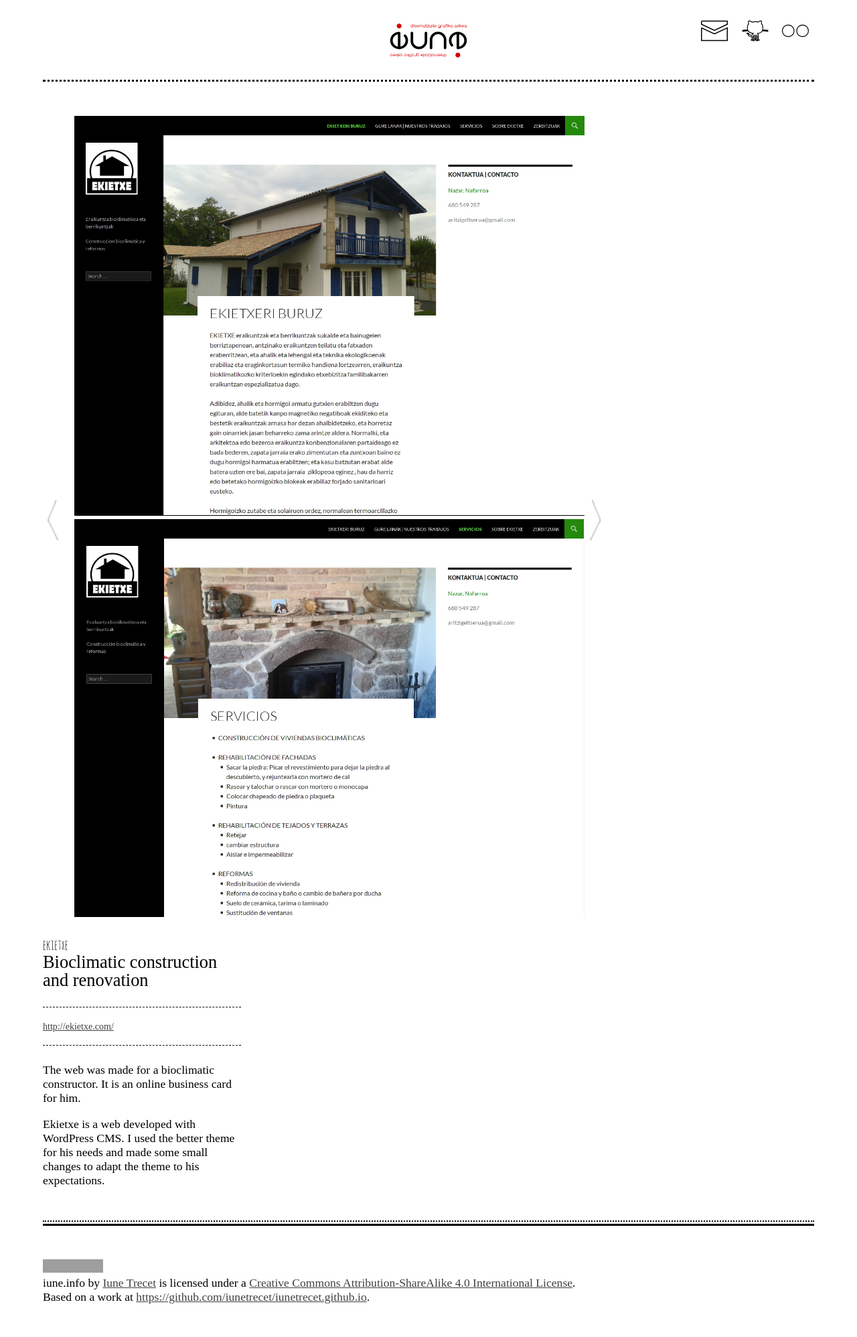
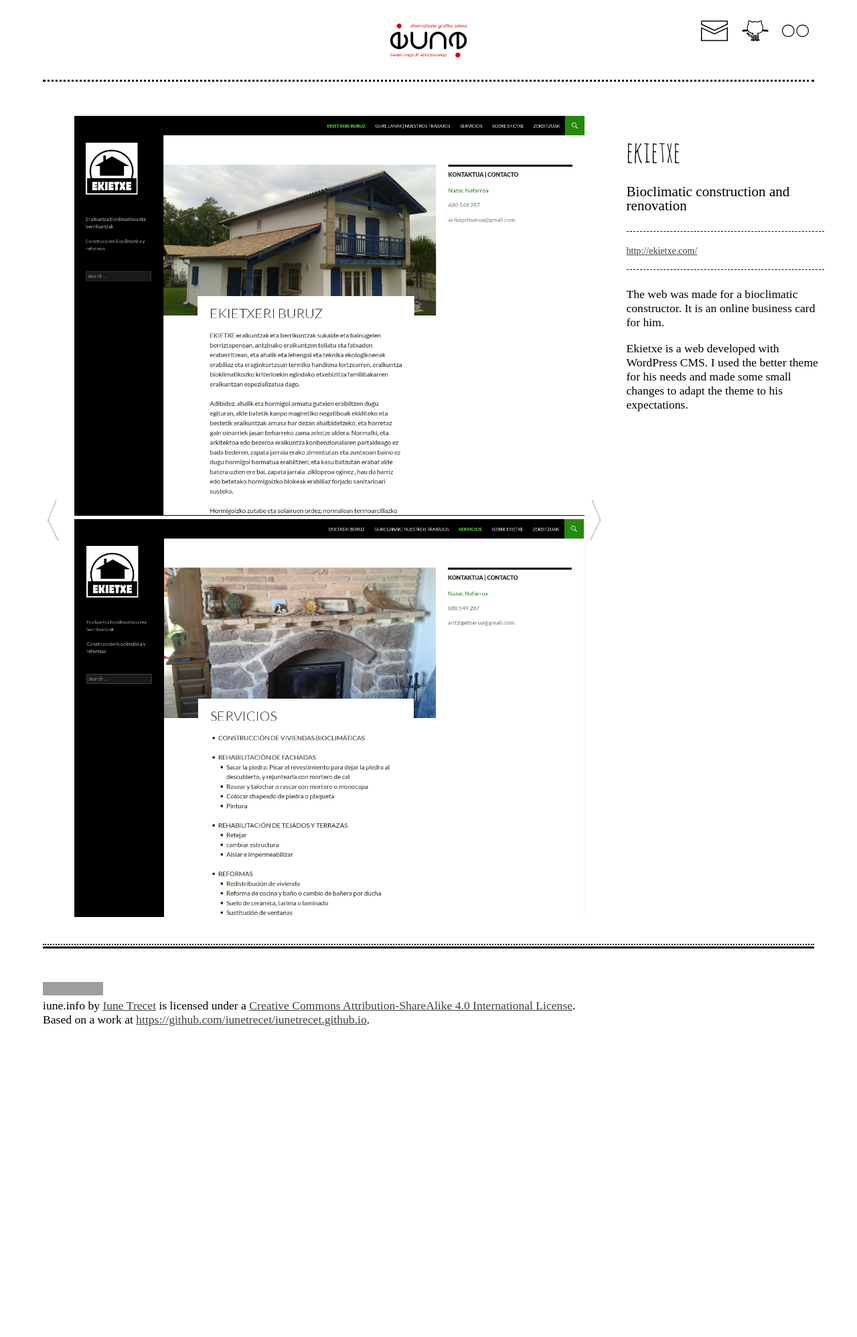
Before and after one commit to iunetrecet/iunetrecet.github.io.old, a Jekyll site: the page built from _projects/ekietxe.md, in a window 1280 px wide. Shown: the whole page at 67% size. Built offline with Jekyll 4.4.1, drawn with Linux system fonts in a browser that asks for light colours; some web fonts are replaced; Markdown is read by kramdown in place of the engine named in the settings; after the commit the page ends 1583 px from its top, so only the background shows below that; grey boxes are pictures that could not be loaded.

Commit message:
description position fixed

```diff
--- a/_layouts/project.html
+++ b/_layouts/project.html
@@ -3,7 +3,6 @@
 ---
 
 <section id="project">
-
     {% if page.images %}
     <table id="gallery">
         <tr>
--- a/_sass/project.sass
+++ b/_sass/project.sass
@@ -18,25 +18,25 @@
                     font-family: $title
                     font-size: 5em
                     color: $lightergrey
-
             td#gallery_images
                 width: 90%
                 img
                     width: 100%
                     max-height: 100%
-
     article
+        padding: 0 !important
         @include grid-column($columns:12)
         @media #{$medium-up}
             @include grid-column($columns:3)
         header
             h1
                 font-family: $title
-                margin-bottom: 0
+                font-size: 2.5em
+                margin-bottom: .5em
             h2
-                font-family: $subtitle
                 margin-top: 0
                 line-height: 1em
+                font-size: 1.2em
             div.with_borders
                 border-top: .1em dashed black
                 border-bottom: .1em dashed black
```
